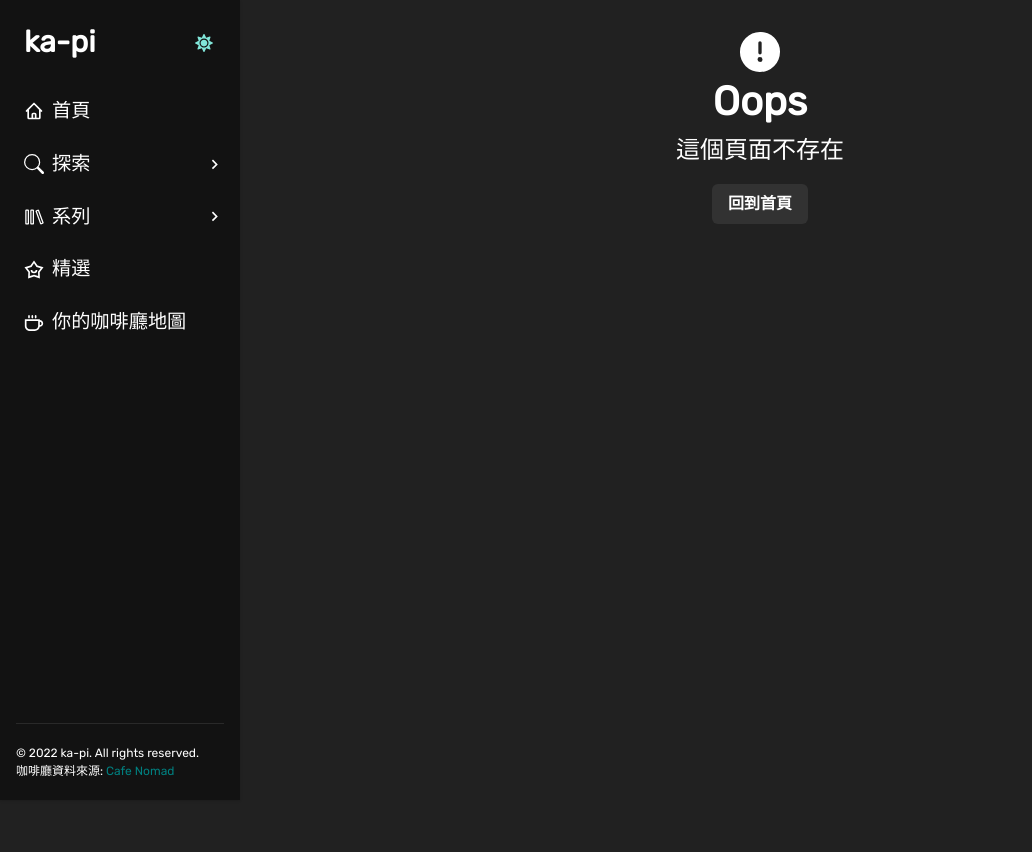
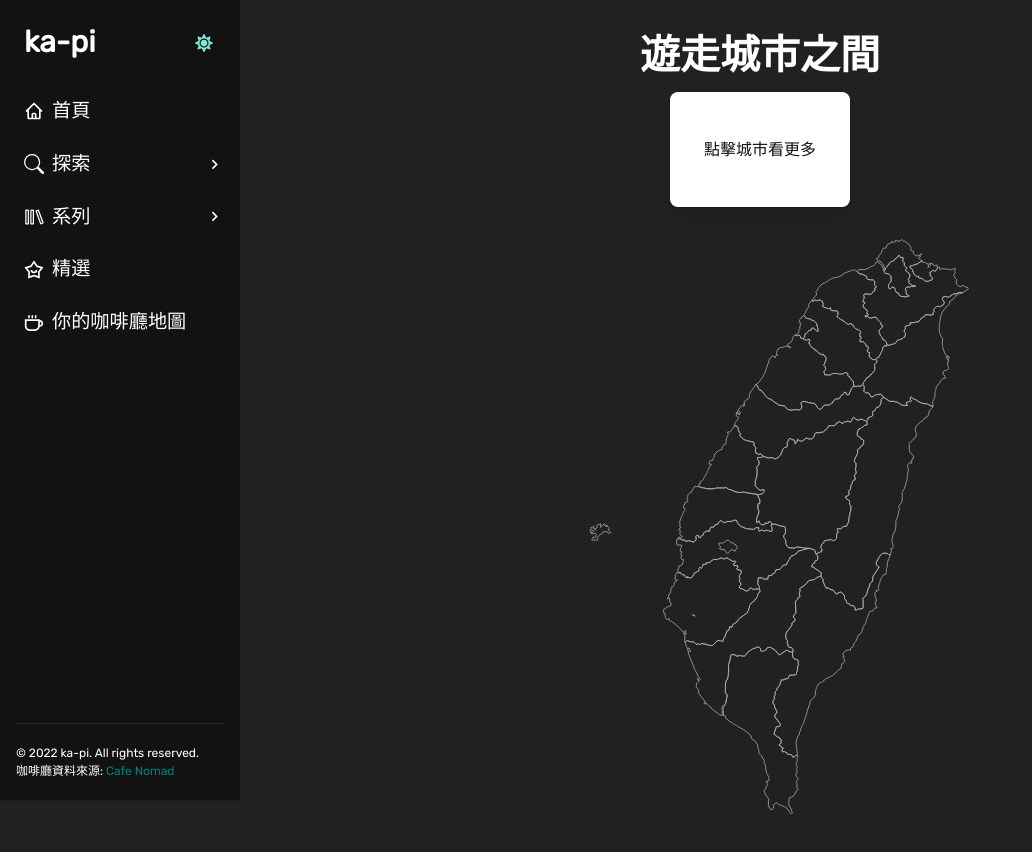
Before and after one commit to ellenchialin/ka-pi, a React (Create React App) app: page /search/taiwan in a window 1280 px wide. Shown: the top 852 px of the page, without its empty margins (0-1032 px from the left). Before the commit the page ends 800 px from the top, so only its background shows below. Built offline with nearby package versions, Linux system fonts and the light colour scheme; no server answers.

Commit message:
Move city to search route

```diff
--- a/src/App.js
+++ b/src/App.js
@@ -16,6 +16,7 @@ import Blog from './pages/Blog'
 import EditBlog from './pages/EditBlog'
 import SearchByKeyword from './pages/search/SearchByKeyword'
 import SearchByFeature from './pages/search/SearchByFeature'
+import SearchByCity from './pages/search/SearchByCity'
 import NoMatch from './pages/NoMatch'
 
 function App() {
@@ -50,12 +51,10 @@ function App() {
           >
             <Routes>
               <Route path="/" element={<Home />} />
-              <Route path="city">
-                <Route path=":cityName" element={<City />} />
-              </Route>
               <Route path="search">
                 <Route index element={<SearchByKeyword />} />
                 <Route path="features" element={<SearchByFeature />} />
+                <Route path="taiwan" element={<SearchByCity />} />
               </Route>
               <Route path="collections/:type" element={<Collections />} />
               <Route path="cafe">
--- a/src/components/cafe/CafeCard.js
+++ b/src/components/cafe/CafeCard.js
@@ -30,7 +30,7 @@ function CafeCard({ cafe, canDeleteCafe, handleDeleteCafe }) {
   }, [])
 
   const getRandomCafeThumbnail = () => {
-    const randomNum = Math.floor(Math.random() * 16) + 1
+    const randomNum = Math.floor(Math.random() * thumbnails.length)
     return thumbnails[randomNum]
   }
 
--- a/src/components/layout/SidebarContent.js
+++ b/src/components/layout/SidebarContent.js
@@ -109,6 +109,9 @@ function SidebarContent({ onClose, ...rest }) {
           <NavItem as={NavLink} to="search/features" pl="12" py="2">
             條件搜尋
           </NavItem>
+          <NavItem as={NavLink} to="search/taiwan" pl="12" py="2">
+            城市搜尋
+          </NavItem>
         </Collapse>
         <NavItem icon={VscLibrary} onClick={collectionsOnToggle}>
           系列
--- a/src/components/map/CityInfoCard.js
+++ b/src/components/map/CityInfoCard.js
@@ -1,17 +1,19 @@
-import { Link as RouterLink } from 'react-router-dom'
+import { useSearchParams } from 'react-router-dom'
 // prettier-ignore
-import { Heading, Icon, Text, Link, VStack, HStack, useColorModeValue } from '@chakra-ui/react'
+import { Heading, Icon, Text, VStack, HStack, useColorModeValue } from '@chakra-ui/react'
 import { HiOutlineArrowCircleRight } from 'react-icons/hi'
 import PropTypes from 'prop-types'
 
 function CityInfoCard({
-  clickedCityName,
-  cityLinkEndpoint,
-  isLoading,
+  clickedCity,
+  cityChineseName,
   cityCafes,
   taipeiCafes,
   newTaipeiCafes,
+  isLoading,
 }) {
+  const [, setSearchParams] = useSearchParams()
+
   const getCafeNumbers = () => {
     if (taipeiCafes.length > 0) {
       return `共收錄 ${taipeiCafes.length} 間咖啡廳`
@@ -22,6 +24,8 @@ function CityInfoCard({
     return `共收錄 ${cityCafes.length} 間咖啡廳`
   }
 
+  const handleShowCityList = () => setSearchParams({ city: clickedCity })
+
   return (
     <VStack spacing="2" bg={useColorModeValue('primaryDark', 'primaryLight')}>
       <Heading
@@ -29,7 +33,7 @@ function CityInfoCard({
         size="md"
         color={useColorModeValue('primaryLight', 'primaryDark')}
       >
-        {clickedCityName}
+        {cityChineseName}
       </Heading>
       <Text color={useColorModeValue('primaryLight', 'primaryDark')}>
         {isLoading ? '整理咖啡廳中...' : getCafeNumbers()}
@@ -39,26 +43,25 @@ function CityInfoCard({
           as={HiOutlineArrowCircleRight}
           color={useColorModeValue('accent', 'primaryDark')}
         />
-        <Link
-          as={RouterLink}
-          to={`/city/${cityLinkEndpoint}`}
+        <Text
+          onClick={handleShowCityList}
           color={useColorModeValue('accent', 'primaryDark')}
-          isExternal
+          cursor="pointer"
         >
           看完整名單
-        </Link>
+        </Text>
       </HStack>
     </VStack>
   )
 }
 
 CityInfoCard.propTypes = {
-  clickedCityName: PropTypes.string.isRequired,
-  cityLinkEndpoint: PropTypes.string.isRequired,
-  isLoading: PropTypes.bool.isRequired,
+  clickedCity: PropTypes.string.isRequired,
+  cityChineseName: PropTypes.string.isRequired,
   cityCafes: PropTypes.array.isRequired,
   taipeiCafes: PropTypes.array.isRequired,
   newTaipeiCafes: PropTypes.array.isRequired,
+  isLoading: PropTypes.bool.isRequired,
 }
 
 export default CityInfoCard
--- a/src/components/map/TaiwanMap.js
+++ b/src/components/map/TaiwanMap.js
@@ -1,99 +1,38 @@
-import { useState } from 'react'
-// prettier-ignore
-import { Flex, Text, Box, useColorModeValue, useDisclosure } from '@chakra-ui/react'
-import CityInfoCard from './CityInfoCard'
-import AlertModal from '../shared/AlertModal'
-import { api } from '../../utils/api'
+import PropTypes from 'prop-types'
+import { Box } from '@chakra-ui/react'
+
 import { cityData } from '../../cityData'
 import './TaiwanMap.css'
 
-function TaiwanMap() {
-  const [cityLinkEndpoint, setCityLinkEndpoint] = useState('')
-  const [clickedCityName, setClickedCityName] = useState('')
-  const [cityCafes, setCityCafes] = useState([])
-  const [taipeiCafes, setTaipeiCafes] = useState([])
-  const [newTaipeiCafes, setNewTaipeiCafes] = useState([])
-  const [isLoading, setIsLoading] = useState(false)
-
-  const {
-    isOpen: isGetCafesAlertOpen,
-    onOpen: onGetCafesAlertOpen,
-    onClose: onGetCafesAlertClose,
-  } = useDisclosure()
-
-  const getCafes = (cityName, fetchCity, setCityState) => {
-    setIsLoading(true)
-    api
-      .getCityCafes(fetchCity)
-      .then(data => {
-        setTaipeiCafes([])
-        setNewTaipeiCafes([])
-
-        if (cityName === 'new_taipei') {
-          setCityState(data.filter(cafe => cafe.address.includes('新北')))
-          return
-        }
-        if (cityName === 'taipei') {
-          setCityState(data.filter(cafe => cafe.address.includes('台北')))
-          return
-        }
-        setCityState(data)
-      })
-      .catch(error => {
-        onGetCafesAlertOpen()
-        console.error(error)
-      })
-      .finally(() => setIsLoading(false))
-  }
-
+function TaiwanMap({
+  setClickedCity,
+  setCityChineseName,
+  setCityCafes,
+  setTaipeiCafes,
+  setNewTaipeiCafes,
+  getCafes,
+}) {
   const convertCityNameToChinese = (name, callback) => {
     const cityChName = cityData.find(city => city.tag === name).place
     callback(cityChName)
   }
 
-  const showCityInfo = clickedCity => {
-    convertCityNameToChinese(clickedCity, setClickedCityName)
-    setCityLinkEndpoint(clickedCity)
+  const showCityInfo = selectedCity => {
+    convertCityNameToChinese(selectedCity, setCityChineseName)
+    setClickedCity(selectedCity)
 
-    if (clickedCity === 'new_taipei') {
+    if (selectedCity === 'new_taipei') {
       getCafes('new_taipei', 'taipei', setNewTaipeiCafes)
       return
     }
-    if (clickedCity === 'taipei') {
+    if (selectedCity === 'taipei') {
       getCafes('taipei', 'taipei', setTaipeiCafes)
       return
     }
-    getCafes(clickedCity, clickedCity, setCityCafes)
+    getCafes(selectedCity, selectedCity, setCityCafes)
   }
 
   return (
-    <>
-      <Flex
-        w="100%"
-        maxW="180px"
-        h="100%"
-        minH="115px"
-        rounded="lg"
-        shadow="lg"
-        p="3"
-        justify="center"
-        align="center"
-        bg={useColorModeValue('primaryDark', 'primaryLight')}
-        color={useColorModeValue('primaryLight', 'primaryDark')}
-      >
-        {clickedCityName === '' ? (
-          <Text>點擊城市看更多</Text>
-        ) : (
-          <CityInfoCard
-            clickedCityName={clickedCityName}
-            cityLinkEndpoint={cityLinkEndpoint}
-            cityCafes={cityCafes}
-            taipeiCafes={taipeiCafes}
-            newTaipeiCafes={newTaipeiCafes}
-            isLoading={isLoading}
-          />
-        )}
-      </Flex>
     <Box w="100%" maxW="450px">
       <svg
         id="cf503461-00bd-459a-aeb5-062ebc913211"
@@ -226,14 +165,16 @@ function TaiwanMap() {
         />
       </svg>
     </Box>
-      <AlertModal
-        isAlertOpen={isGetCafesAlertOpen}
-        onAlertClose={onGetCafesAlertClose}
-        alertHeader="Oops! 暫無法取得咖啡廳資料"
-        alertBody="請確認網路連線並重新操作，或聯繫開發人員 chialin76@gmail.com "
-      />
-    </>
   )
 }
 
+TaiwanMap.propTypes = {
+  setClickedCity: PropTypes.func.isRequired,
+  setCityChineseName: PropTypes.func.isRequired,
+  setCityCafes: PropTypes.func.isRequired,
+  setTaipeiCafes: PropTypes.func.isRequired,
+  setNewTaipeiCafes: PropTypes.func.isRequired,
+  getCafes: PropTypes.func.isRequired,
+}
+
 export default TaiwanMap
--- a/src/pages/City.js
+++ b/src/pages/City.js
@@ -1,12 +1,13 @@
 import { useState, useEffect, useRef } from 'react'
-import { useParams } from 'react-router-dom'
+import { useSearchParams } from 'react-router-dom'
 // prettier-ignore
-import { Flex, Heading, Text, SimpleGrid,useDisclosure } from '@chakra-ui/react'
+import { Flex, Heading, Text, SimpleGrid, Box, useDisclosure } from '@chakra-ui/react'
 
 import DistrictFilterBoard from '../components/city/DistrictFilterBoard'
 import CafeCard from '../components/cafe/CafeCard'
+import AlertModal from '../components/shared/AlertModal'
+import CustomBreadcrumb from '../components/shared/CustomBreadcrumb'
 import CustomSpinner from '../components/shared/CustomSpinner'
-import AlertModal from '../components/shared/AlertModal'
 import CustomPagination from '../components/shared/CustomPagination'
 import useUpdateEffect from '../hooks/useUpdateEffect'
 import usePageTracking from '../usePageTracking'
@@ -22,7 +23,8 @@ function City() {
   const [isLoading, setIsLoading] = useState(true)
 
   const scrollToTopRef = useRef(null)
-  const { cityName } = useParams()
+  const [searchParams] = useSearchParams()
+  const cityName = searchParams.get('city')
 
   const {
     isOpen: isAlertOpen,
@@ -100,6 +102,15 @@ function City() {
         <CustomSpinner />
       ) : (
         <>
+          <Box alignSelf="flex-start">
+            <CustomBreadcrumb
+              secondDestination={{
+                secondUrl: `/search/taiwan`,
+                secondText: '全部城市',
+              }}
+              currentDestinationText={translatedCityName}
+            />
+          </Box>
           <Heading as="h1" size="xl">
             {translatedCityName}
           </Heading>
--- a/src/pages/Home.js
+++ b/src/pages/Home.js
@@ -6,7 +6,6 @@ import { api } from '../utils/api'
 import { cityData } from '../cityData'
 import Intro from '../components/home/Intro.js'
 import Map from '../components/map/Map'
-import TaiwanMap from '../components/map/TaiwanMap'
 import CafeCard from '../components/cafe/CafeCard'
 import CustomPagination from '../components/shared/CustomPagination'
 import AlertModal from '../components/shared/AlertModal'
@@ -201,28 +200,6 @@ function Home() {
         )}
       </Flex>
 
-      <Flex
-        as="section"
-        mt="12"
-        mb="4"
-        w="100%"
-        direction="column"
-        alignItems="center"
-      >
-        <Heading as="h2" mb="3" fontSize={{ base: '28px', md: '40px' }}>
-          遊走城市之間
-        </Heading>
-
-        <Flex
-          w="100%"
-          direction="column"
-          alignItems="center"
-          position="relative"
-        >
-          <TaiwanMap />
-        </Flex>
-      </Flex>
-
       <AlertModal
         isAlertOpen={isAlertOpen}
         onAlertClose={onAlertClose}
--- /dev/null
+++ b/src/pages/search/SearchByCity.js
@@ -0,0 +1,129 @@
+import { useState, useEffect } from 'react'
+import { useSearchParams } from 'react-router-dom'
+import {
+  Flex,
+  Heading,
+  Text,
+  useDisclosure,
+  useColorModeValue,
+} from '@chakra-ui/react'
+
+import TaiwanMap from '../../components/map/TaiwanMap'
+import CityInfoCard from '../../components/map/CityInfoCard'
+import City from '../City'
+import AlertModal from '../../components/shared/AlertModal'
+import { api } from '../../utils/api'
+
+function SearchByCity() {
+  const [clickedCity, setClickedCity] = useState(null)
+  const [hasCityParam, setHasCityParam] = useState(false)
+  const [cityChineseName, setCityChineseName] = useState('')
+  const [cityCafes, setCityCafes] = useState([])
+  const [taipeiCafes, setTaipeiCafes] = useState([])
+  const [newTaipeiCafes, setNewTaipeiCafes] = useState([])
+  const [isLoading, setIsLoading] = useState(false)
+  const [searchParams] = useSearchParams()
+
+  useEffect(() => {
+    setHasCityParam(searchParams.has('city'))
+  }, [searchParams])
+
+  const getCafes = (cityName, fetchCity, setCityState) => {
+    setIsLoading(true)
+    api
+      .getCityCafes(fetchCity)
+      .then(data => {
+        setTaipeiCafes([])
+        setNewTaipeiCafes([])
+
+        if (cityName === 'new_taipei') {
+          setCityState(data.filter(cafe => cafe.address.includes('新北')))
+          return
+        }
+        if (cityName === 'taipei') {
+          setCityState(data.filter(cafe => cafe.address.includes('台北')))
+          return
+        }
+        setCityState(data)
+      })
+      .catch(error => {
+        onGetCafesAlertOpen()
+        console.error(error)
+      })
+      .finally(() => setIsLoading(false))
+  }
+
+  const {
+    isOpen: isGetCafesAlertOpen,
+    onOpen: onGetCafesAlertOpen,
+    onClose: onGetCafesAlertClose,
+  } = useDisclosure()
+
+  const cityInfoCardBgColor = useColorModeValue('primaryDark', 'primaryLight')
+  const cityInfoCardTextColor = useColorModeValue('primaryLight', 'primaryDark')
+
+  return (
+    <Flex w="full" maxW="1170px" h="100%" direction="column" align="center">
+      {!hasCityParam ? (
+        <>
+          <Heading as="h2" mb="3" fontSize={{ base: '28px', md: '40px' }}>
+            遊走城市之間
+          </Heading>
+          <Flex
+            w="100%"
+            direction="column"
+            alignItems="center"
+            position="relative"
+          >
+            <Flex
+              w="100%"
+              maxW="180px"
+              h="100%"
+              minH="115px"
+              rounded="lg"
+              shadow="lg"
+              p="3"
+              justify="center"
+              align="center"
+              bg={cityInfoCardBgColor}
+              color={cityInfoCardTextColor}
+            >
+              {cityChineseName === '' ? (
+                <Text>點擊城市看更多</Text>
+              ) : (
+                <CityInfoCard
+                  clickedCity={clickedCity}
+                  cityChineseName={cityChineseName}
+                  cityCafes={cityCafes}
+                  taipeiCafes={taipeiCafes}
+                  newTaipeiCafes={newTaipeiCafes}
+                  isLoading={isLoading}
+                />
+              )}
+            </Flex>
+            <TaiwanMap
+              setClickedCity={setClickedCity}
+              setCityChineseName={setCityChineseName}
+              setCityCafes={setCityCafes}
+              setTaipeiCafes={setTaipeiCafes}
+              setNewTaipeiCafes={setNewTaipeiCafes}
+              getCafes={getCafes}
+            />
+          </Flex>
+
+          <AlertModal
+            isAlertOpen={isGetCafesAlertOpen}
+            onAlertClose={onGetCafesAlertClose}
+            alertHeader="Oops! 暫無法取得咖啡廳資料"
+            alertBody="請確認網路連線並重新操作，或聯繫開發人員 chialin76@gmail.com "
+          />
+        </>
+      ) : (
+        <City />
+      )}
+      {/* showCityCafeList && <City />*/}
+    </Flex>
+  )
+}
+
+export default SearchByCity
```
Lines whose indentation alone changed are shown as unchanged.
